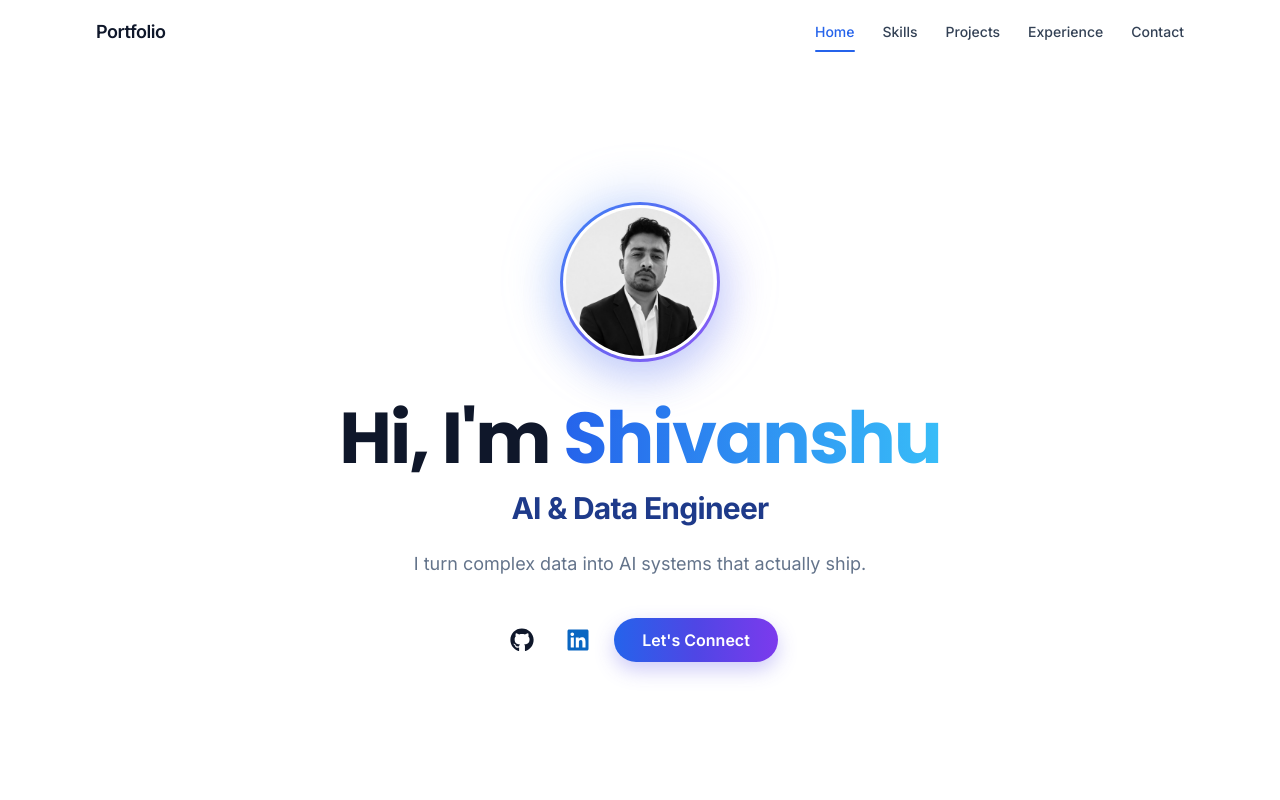
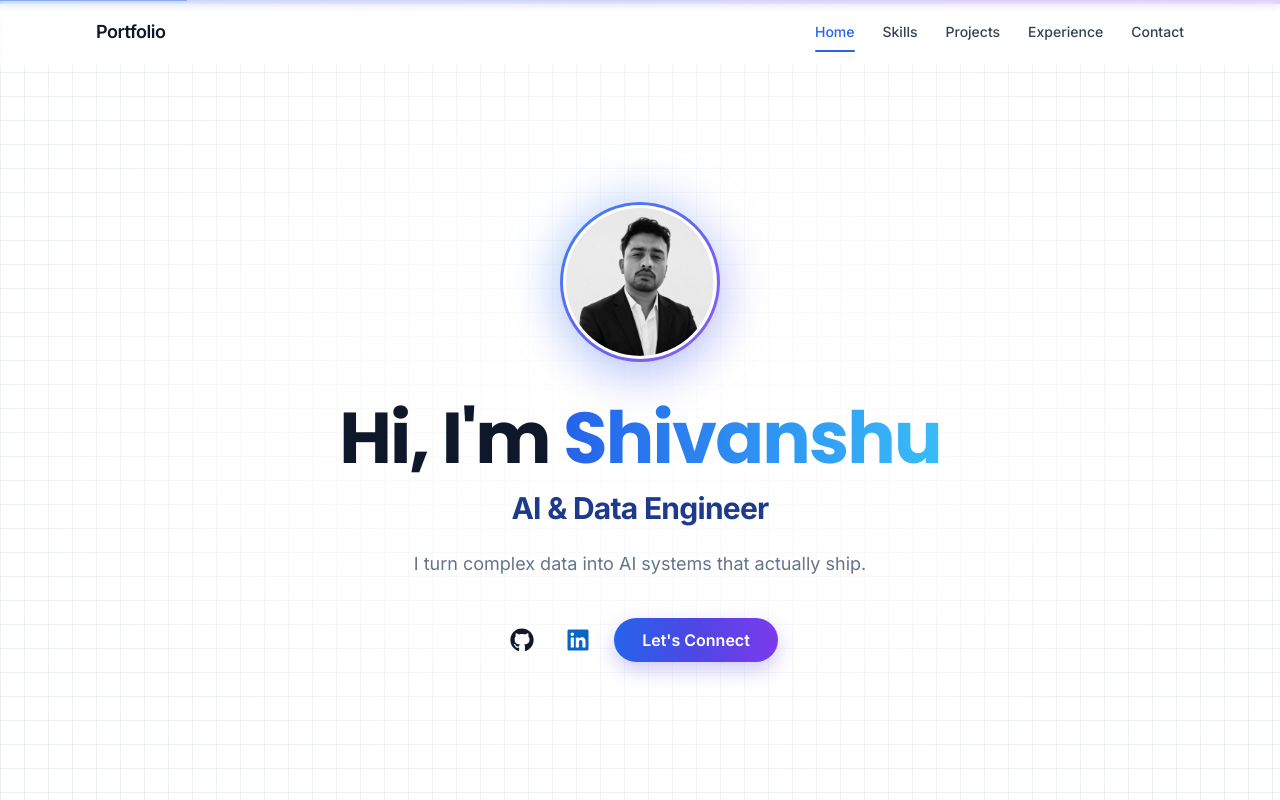
Before and after one commit to tirshiva/Analyst-Portfolio, a React (Vite) app: page / in a window 1280 px wide. Shown: the top 800 px of the page. Built offline with nearby package versions, Linux system fonts and the light colour scheme.

Commit message:
UI update

```diff
--- a/src/App.jsx
+++ b/src/App.jsx
@@ -19,11 +19,17 @@ const App = () => {
     <Router>
       <AnimatePresence mode="wait">
         <motion.div
-          className="min-h-screen relative text-supply-dark overflow-x-hidden bg-white"
+          className="min-h-screen relative text-supply-dark overflow-x-hidden bg-transparent"
           initial={reducedMotion ? false : { opacity: 0 }}
           animate={{ opacity: 1 }}
           transition={{ duration: 0.35 }}
         >
+          <div
+            className="pointer-events-none fixed inset-0 z-0 bg-[radial-gradient(ellipse_at_center,rgba(255,255,255,0.92)_0%,rgba(255,255,255,0.55)_42%,rgba(255,255,255,0.12)_72%,transparent_100%)]"
+            aria-hidden="true"
+          />
+
+          <div className="relative z-10">
           <ScrollProgress color="var(--gradient-primary)" />
           <Navbar />
 
@@ -45,7 +51,7 @@ const App = () => {
                       </ScrollAnimation>
                     </section>
 
-                    <section id="skills" className="scroll-mt-20 py-16 sm:py-24 bg-slate-50">
+                    <section id="skills" className="scroll-mt-20 py-16 sm:py-24 bg-slate-50/55">
                       <ScrollAnimation>
                         <Skills />
                       </ScrollAnimation>
@@ -57,7 +63,7 @@ const App = () => {
                       </ScrollAnimation>
                     </section>
 
-                    <section id="contact" className="scroll-mt-20 py-16 sm:py-24 bg-slate-50">
+                    <section id="contact" className="scroll-mt-20 py-16 sm:py-24 bg-slate-50/55">
                       <ScrollAnimation>
                         <Contact />
                       </ScrollAnimation>
@@ -69,6 +75,7 @@ const App = () => {
           </main>
 
           <Footer />
+          </div>
         </motion.div>
       </AnimatePresence>
     </Router>
--- a/src/components/FooterComponent.jsx
+++ b/src/components/FooterComponent.jsx
@@ -21,7 +21,7 @@ const FooterComponent = () => {
   ];
 
   return (
-    <footer className="relative bg-white border-t border-slate-100 py-12 sm:py-16">
+    <footer className="relative bg-white/70 backdrop-blur-[2px] border-t border-slate-100 py-12 sm:py-16">
       <div className="relative max-w-6xl mx-auto px-4 sm:px-6 lg:px-8">
         <div className="grid grid-cols-1 sm:grid-cols-2 md:grid-cols-4 gap-8 sm:gap-10">
           <motion.div
--- a/src/components/Navbar.jsx
+++ b/src/components/Navbar.jsx
@@ -94,7 +94,7 @@ const Navbar = () => {
         className={`fixed w-full z-[90] transition-all duration-300 border-b ${
           scrolled
             ? 'bg-white/95 backdrop-blur-md shadow-sm border-slate-100'
-            : 'bg-white border-transparent'
+            : 'bg-white/70 backdrop-blur-sm border-transparent'
         }`}
         role="navigation"
         aria-label="Main navigation"
--- a/src/index.css
+++ b/src/index.css
@@ -9,6 +9,10 @@
   line-height: 1.6;
   font-weight: 400;
   background: #ffffff;
+  background-image:
+    linear-gradient(to right, rgba(148, 163, 184, 0.16) 1px, transparent 1px),
+    linear-gradient(to bottom, rgba(148, 163, 184, 0.16) 1px, transparent 1px);
+  background-size: 24px 24px;
   color: #0F172A;
   scroll-behavior: smooth;
   text-rendering: optimizeLegibility;
@@ -20,7 +24,11 @@ body {
   margin: 0;
   min-width: 320px;
   min-height: 100vh;
-  background: #ffffff;
+  background-color: #ffffff;
+  background-image:
+    linear-gradient(to right, rgba(148, 163, 184, 0.16) 1px, transparent 1px),
+    linear-gradient(to bottom, rgba(148, 163, 184, 0.16) 1px, transparent 1px);
+  background-size: 24px 24px;
   color: #0F172A;
   scroll-behavior: smooth;
   overflow-x: hidden;
```
Also changed, not shown: public/grid.svg.
